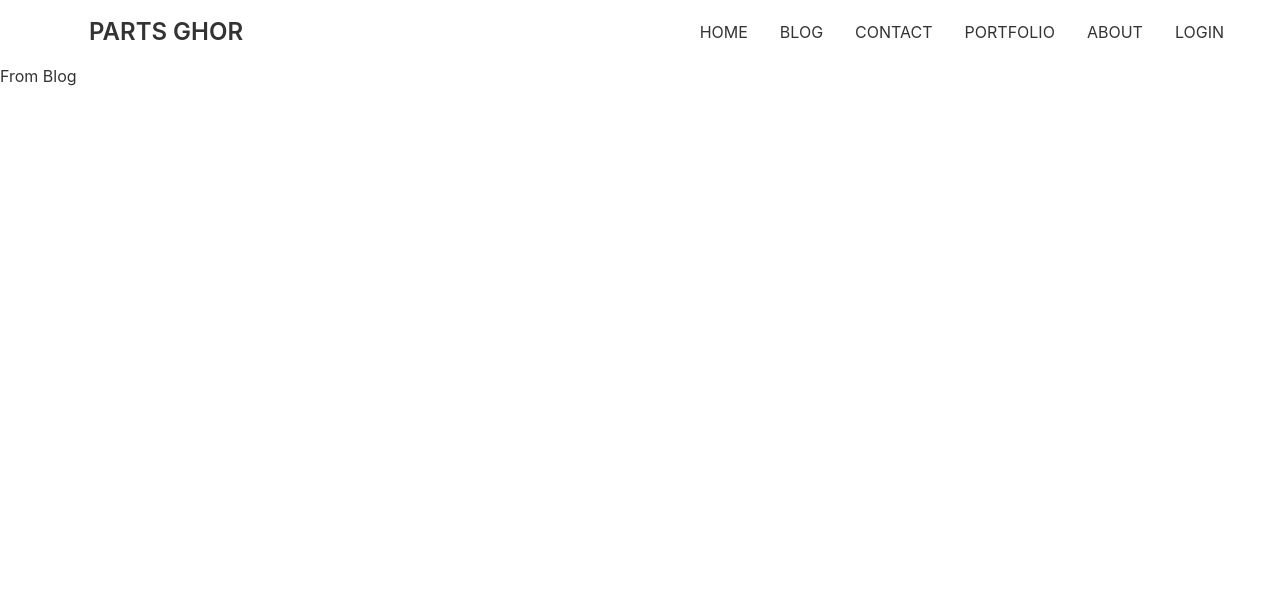
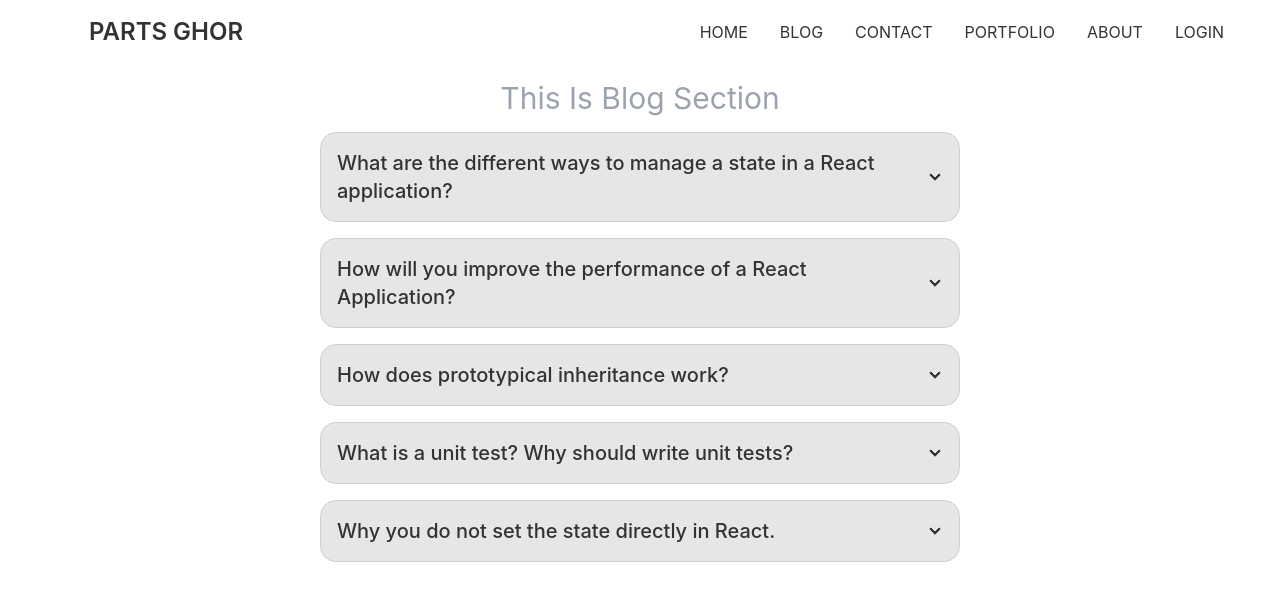
Before and after one commit to BabluMia/parts-ghor-client-fullstack, a React (Create React App) app: page /blog in a window 1280 px wide. Shown: the top 600 px of the page. Built offline with nearby package versions, Linux system fonts and the light colour scheme; no server answers.

Commit message:
blog added

```diff
--- a/src/Pages/Blog/Blog.js
+++ b/src/Pages/Blog/Blog.js
@@ -1,15 +1,83 @@
-import React from 'react';
-import Header from '../Shared/Header';
+import React from "react";
+import Header from "../Shared/Header";
 
 const Blog = () => {
-    return (
-        <div>
-            <div>
-                <Header/>
-            </div>
-            <h2>From Blog</h2>
+  return (
+    <div>
+      <div>
+        <Header />
+      </div>
+      <h3 className="my-4 text-3xl text-gray-400 text-center">This Is Blog Section</h3>
+      <div className=" w-9/12 lg:w-6/12 mx-auto ">
+        {/* -----------------one--------------- */}
+        <div
+          tabindex="0"
+          class="collapse  collapse-arrow my-4 border border-base-300 bg-base-200 rounded-box"
+        >
+          <div class="collapse-title text-xl font-medium">
+          What are the different ways to manage a state in a React application?
+          </div>
+          <div class="collapse-content">
+            <p>There are some way of manage state properly in our React apps.
+                We use use rect useState() hook to manage state in our application .
+                useEffect() hook alow us to update state in quick time . This use case is for basic using . in large application we need to share state in all over app to get real data thats why we use contextAPI and large application we also use Redux for state management .
+            </p>
+
+          </div>
         </div>
-    );
+        {/* -----------------two--------------- */}
+        <div
+          tabindex="0"
+          class="collapse  collapse-arrow my-4 border border-base-300 bg-base-200 rounded-box"
+        >
+          <div class="collapse-title text-xl font-medium">
+          How will you improve the performance of a React Application?
+          </div>
+          <div class="collapse-content">
+            <p>There is lots of way to improve the performence of a react application . As a developer we need to know to to  improve performence . We have to Keep component state local where necessary first .Then we have to stop re render components . Have to do dry code . Avoid as much as code reapetation . If we do this kind of work people say we will be improve more then 7% faster our react app.</p>
+          </div>
+        </div>
+        {/* -----------------Three--------------- */}
+        <div
+          tabindex="0"
+          class="collapse  collapse-arrow my-4 border border-base-300 bg-base-200 rounded-box"
+        >
+          <div class="collapse-title text-xl font-medium">
+          How does prototypical inheritance work?
+          </div>
+          <div class="collapse-content">
+            <p>JavaScript is a prototype-based, Object Oriented programming language. After the ES6 updates, JavaScript allowed for prototypal inheritance, meaning that objects and methods can be shared, extended, and copied.
+            Sharing objects makes for easy inheritance of structure (data fields), behavior (functions / methods), and state (data values).
+            </p>
+          </div>
+        </div>
+        {/* -----------------Four--------------- */}
+        <div
+          tabindex="0"
+          class="collapse  collapse-arrow my-4 border border-base-300 bg-base-200 rounded-box"
+        >
+          <div class="collapse-title text-xl font-medium">
+          What is a unit test? Why should write unit tests?
+          </div>
+          <div class="collapse-content">
+            <p>Unit test is an importent thing for every application . We need to test our code beacuse we dont thing all use case all of the time thats why some times its show error . So for a better project we test our project . This is unit test . For better experience we need test our project for find problems . </p>
+          </div>
+        </div>
+        {/* -----------------Five--------------- */}
+        <div
+          tabindex="0"
+          class="collapse  collapse-arrow my-4 border border-base-300 bg-base-200 rounded-box"
+        >
+          <div class="collapse-title text-xl font-medium">
+          Why you do not set the state directly in React.
+          </div>
+          <div class="collapse-content">
+            <p>We do not set the state directly in react beacuse its affect our application . If we set value directly we can not realize the imidate value . If we do not state direct it give us update value all time by realize data . If we set directly we lose control of the state across all components.</p>
+          </div>
+        </div>
+      </div>
+    </div>
+  );
 };
 
 export default Blog;
```
